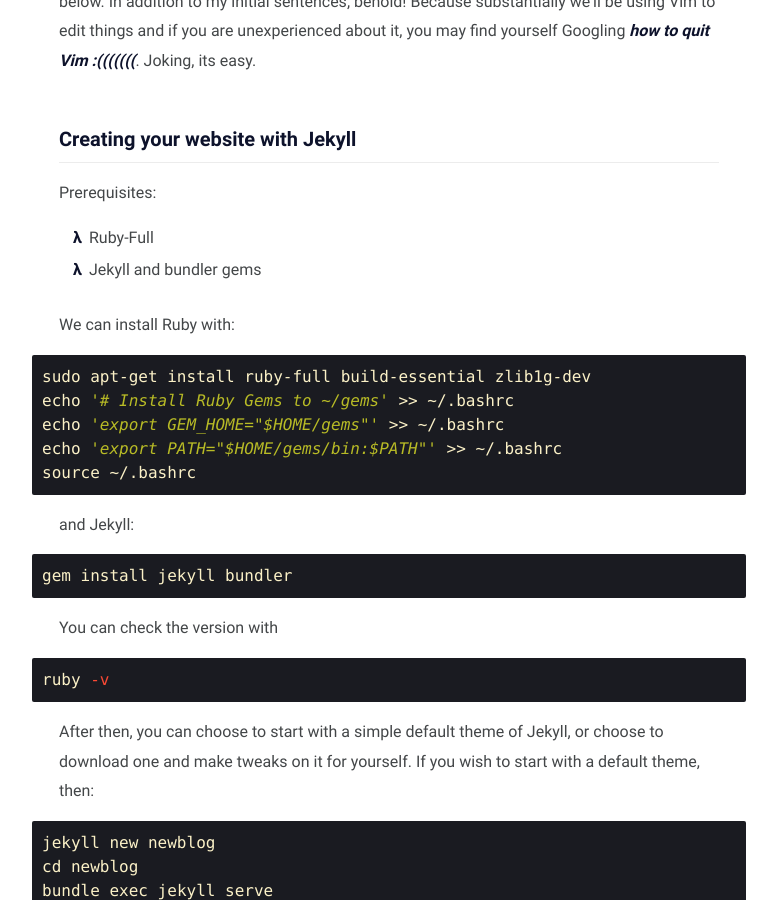
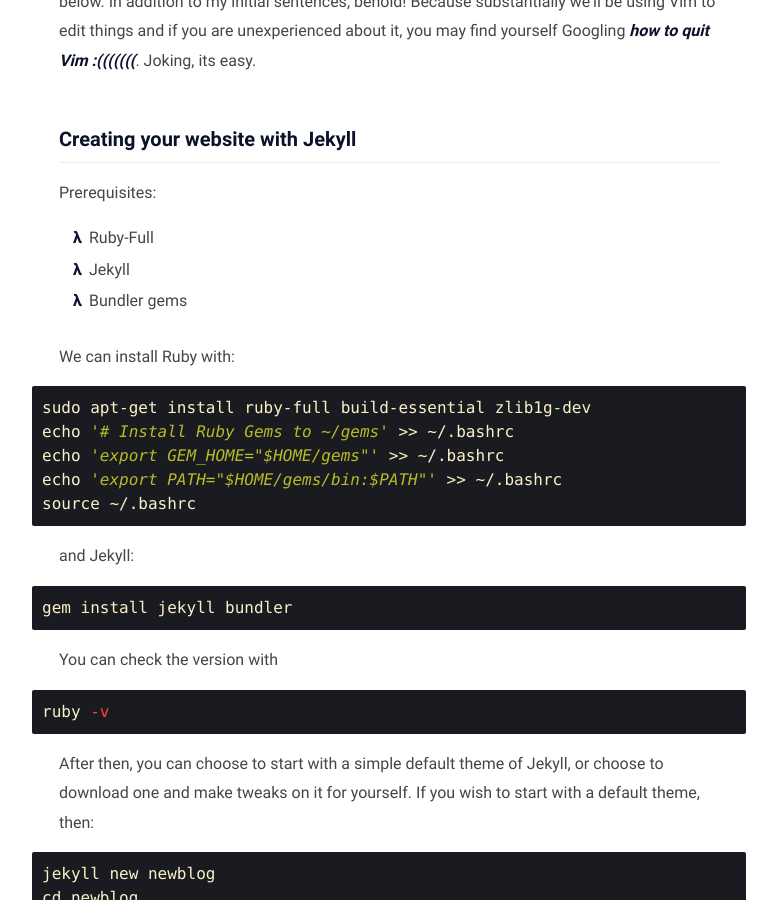
Before and after one commit to dce4/dce4.me, a Jekyll site: the page built from _posts/how-did-i-create-this-website/2020-06-03-how-did-i-create-this-website.md, in a window 1280 px wide and 900 px high, scrolled down 643 px. Shown: the whole window, without its empty margins (251-1028 px from the left). Built offline with Jekyll 4.4.1, drawn with Linux system fonts in a browser that asks for light colours; some web fonts are replaced.

Commit message:
Update 2020-06-03-how-did-i-create-this-website.md

```diff
--- a/_posts/how-did-i-create-this-website/2020-06-03-how-did-i-create-this-website.md
+++ b/_posts/how-did-i-create-this-website/2020-06-03-how-did-i-create-this-website.md
@@ -14,7 +14,8 @@
 ### Creating your website with Jekyll
 Prerequisites:
 - Ruby-Full
-- Jekyll and bundler gems
+- Jekyll
+- Bundler gems
 
 
 We can install Ruby with:
```
